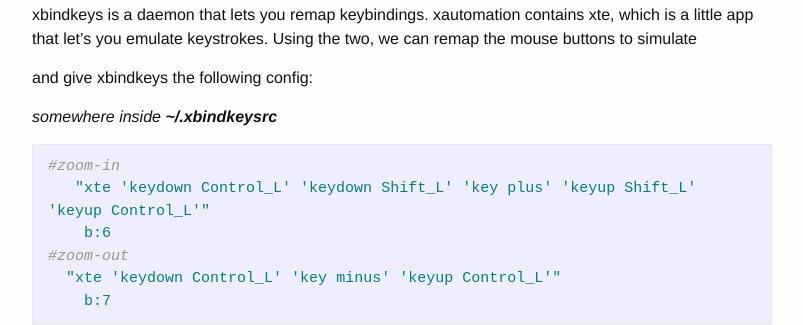
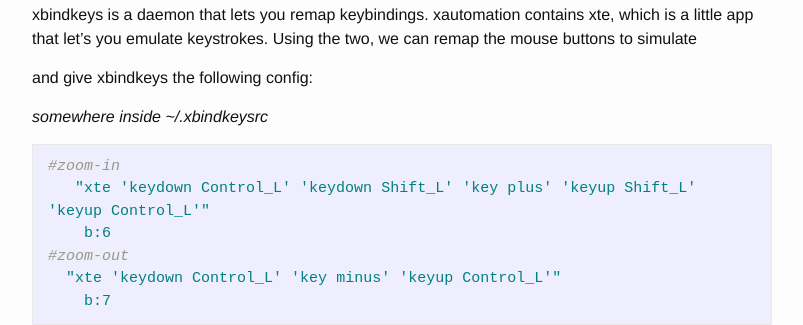
Before and after one commit to superterran/legacy-dotcom-provisioner, a Jekyll site: the page built from blog.html, in a window 1280 px wide and 900 px high, scrolled down 3974 px. Shown: the part 152-477 px from the top of the window, without its empty margins (238-1041 px from the left). Built offline with Jekyll 4.4.1, drawn with Linux system fonts in a browser that asks for light colours; comment, search, counter and statistics services are not loaded.

```diff
--- a/_posts/2016-01-02-logitech-mx-master-and-linux.markdown
+++ b/_posts/2016-01-02-logitech-mx-master-and-linux.markdown
@@ -21,7 +21,7 @@ xbindkeys is a daemon that lets you remap keybindings. xautomation contains xte,
 
 and give xbindkeys the following config:
 
-*somewhere inside **~/.xbindkeysrc***
+*somewhere inside ~/.xbindkeysrc*
 ~~~ ini
 #zoom-in
    "xte 'keydown Control_L' 'keydown Shift_L' 'key plus' 'keyup Shift_L' 'keyup Control_L'"
```
